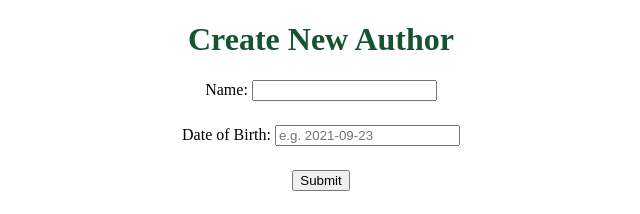
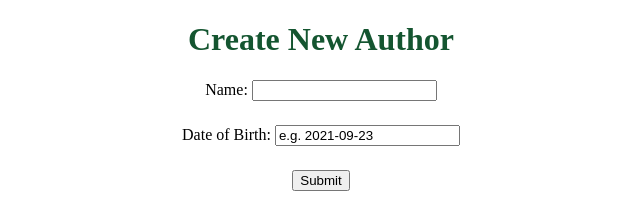
Before and after one commit to jbrasko2/bookstore-frontend, a React (Create React App) app: page /authors/new in a window 1280 px wide. Shown: the top 214 px of the page, without its empty margins (319-959 px from the left). Built offline with nearby package versions, Linux system fonts and the light colour scheme.

Commit message:
remove placeholders from forms, add default state values

```diff
--- a/src/components/AuthorForm.js
+++ b/src/components/AuthorForm.js
@@ -2,9 +2,13 @@ import React, { useState } from 'react'
 import styled from 'styled-components'
 
 const AuthorForm = ({ handleSubmit, author }) => {
-  const [name, setName] = useState('')
-  const [dob, setDob] = useState('')
   const date = new Date()
+  const [name, setName] = useState(author ? author.name : null)
+  const [dob, setDob] = useState(
+    author
+      ? author.dob.split('T')[0]
+      : `e.g. ${date.toISOString().split('T')[0]}`
+  )
 
   const onSubmit = event => {
     event.preventDefault()
@@ -21,7 +25,6 @@ const AuthorForm = ({ handleSubmit, author }) => {
             id='name'
             name='name'
             autoComplete='off'
-            placeholder={author ? author.name : null}
             value={name}
             onChange={e => setName(e.target.value)}
           />
@@ -33,7 +36,6 @@ const AuthorForm = ({ handleSubmit, author }) => {
             id='dob'
             name='dob'
             autoComplete='off'
-            placeholder={`e.g. ${date.toISOString().split('T')[0]}`}
             value={dob}
             onChange={e => setDob(e.target.value)}
           />
--- a/src/components/BookForm.js
+++ b/src/components/BookForm.js
@@ -2,9 +2,9 @@ import React, { useState } from 'react'
 import styled from 'styled-components'
 
 const BookForm = ({ handleSubmit, book }) => {
-  const [title, setTitle] = useState('')
-  const [authorName, setAuthorName] = useState('')
-  const [year, setYear] = useState('')
+  const [title, setTitle] = useState(book ? book.title : null)
+  const [authorName, setAuthorName] = useState(book ? book.author.name : null)
+  const [year, setYear] = useState(book ? book.year : null)
 
   const onSubmit = event => {
     event.preventDefault()
@@ -21,7 +21,6 @@ const BookForm = ({ handleSubmit, book }) => {
             id='title'
             name='title'
             autoComplete='off'
-            placeholder={book ? book.title : null}
             value={title}
             onChange={e => setTitle(e.target.value)}
           />
@@ -33,7 +32,6 @@ const BookForm = ({ handleSubmit, book }) => {
             id='authorName'
             name='authorName'
             autoComplete='off'
-            placeholder={book ? book.author.name : null}
             value={authorName}
             onChange={e => setAuthorName(e.target.value)}
           />
@@ -45,7 +43,6 @@ const BookForm = ({ handleSubmit, book }) => {
             id='year'
             name='year'
             autoComplete='off'
-            placeholder={book ? book.year : null}
             value={year}
             onChange={e => setYear(e.target.value)}
           />
```
